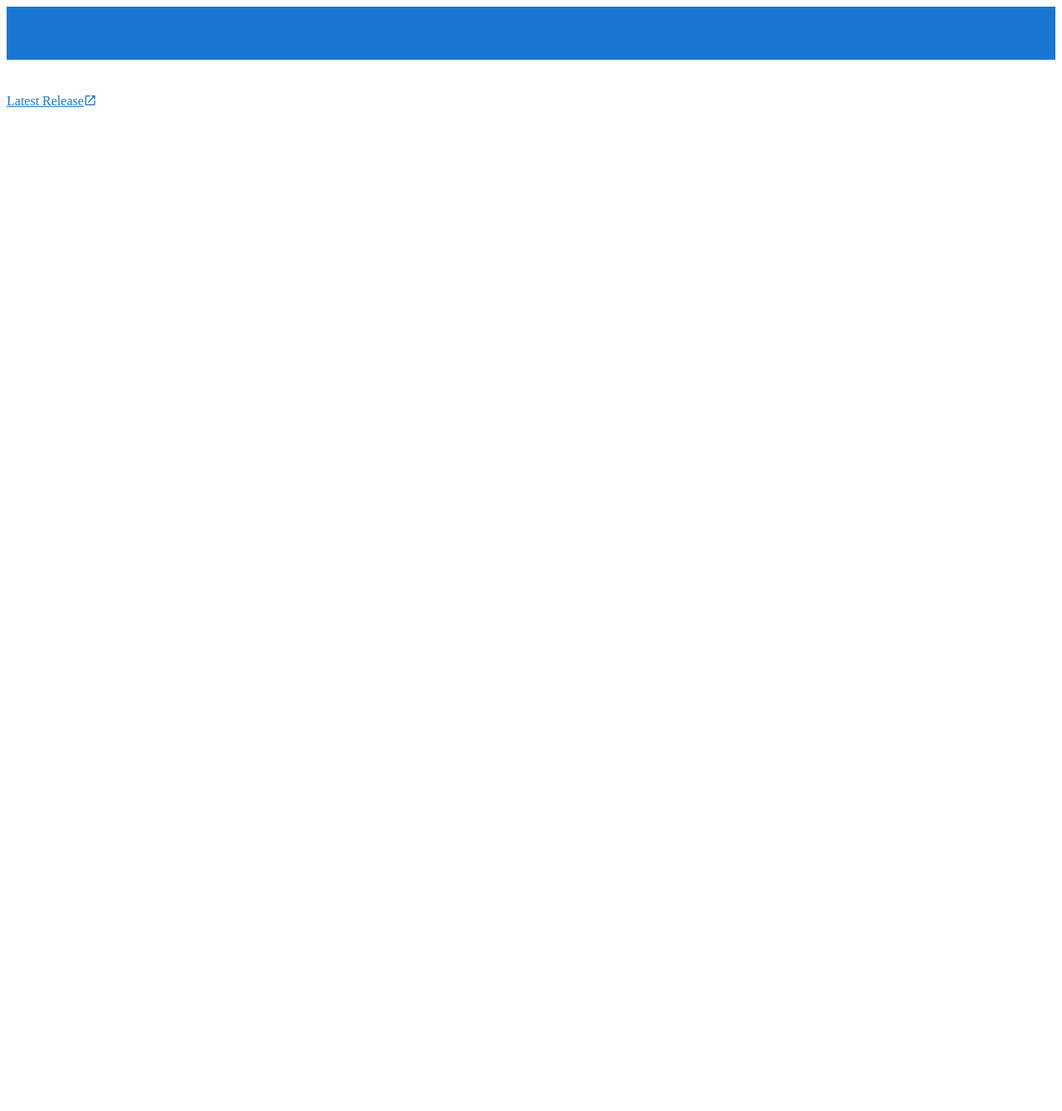
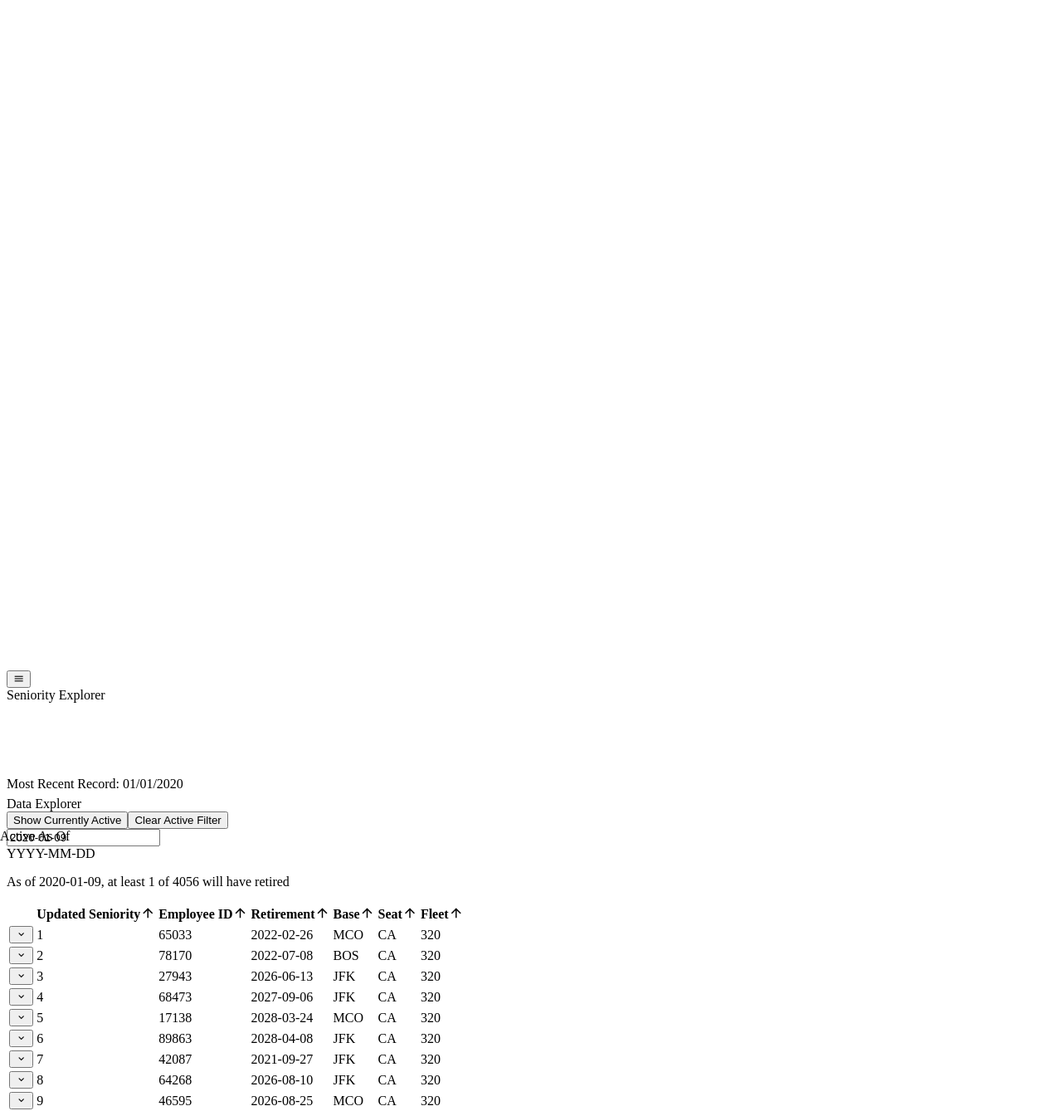
Before and after one commit to AirbusDriver/SeniorityVue, a Vue app: page /seniority in a window 1280 px wide. Shown: the top 1339 px of the page at 83% size. Before the commit the page ends 800 px from the top, so only its background shows below. Built offline with nearby package versions, Linux system fonts and the light colour scheme; grey boxes are pictures that could not be loaded.

Commit message:
Move Navbar

```diff
--- a/src/App.vue
+++ b/src/App.vue
@@ -1,34 +1,6 @@
 <template>
   <v-app>
-    <v-app-bar app color="primary" dark>
-      <div class="d-flex align-center">
-        <v-img
-          alt="Vuetify Logo"
-          class="shrink mr-2"
-          contain
-          src="https://cdn.vuetifyjs.com/images/logos/vuetify-logo-dark.png"
-          transition="scale-transition"
-          width="40"
-        />
-
-        <v-img
-          alt="Vuetify Name"
-          class="shrink mt-1 hidden-sm-and-down"
-          contain
-          min-width="100"
-          src="https://cdn.vuetifyjs.com/images/logos/vuetify-name-dark.png"
-          width="100"
-        />
-      </div>
-
-      <v-spacer></v-spacer>
-
-      <v-btn href="https://github.com/vuetifyjs/vuetify/releases/latest" target="_blank" text>
-        <span class="mr-2">Latest Release</span>
-        <v-icon>mdi-open-in-new</v-icon>
-      </v-btn>
-    </v-app-bar>
-
+    <TheNavBar />
     <v-main>
       <router-view></router-view>
     </v-main>
@@ -37,11 +9,12 @@
 
 <script lang="ts">
 import Vue from "vue";
+import TheNavBar from "@/components/TheNavBar.vue";
 
 export default Vue.extend({
   name: "App",
 
-  components: {},
+  components: { TheNavBar },
 
   data: () => ({
     //
--- /dev/null
+++ b/src/components/SeniorityExplorerNavigationBar.vue
@@ -0,0 +1,26 @@
+<template>
+  <div class="seniority-explorer-nav-bar"></div>
+</template>
+
+<script lang="ts">
+import { Vue, Component } from "vue-property-decorator";
+
+@Component
+export default class SeniorityExplorerNavigationBar extends Vue {
+  drawer = true;
+  mini = true;
+  items = [
+    {
+      title: "Main",
+      icon: "mdi-home-city",
+      to: {
+        name: "SeniorityMain"
+      }
+    },
+    {
+      title: "Data",
+      icon: "mdi-table-large"
+    }
+  ];
+}
+</script>
--- /dev/null
+++ b/src/components/SeniorityExplorerSystemBar.vue
@@ -0,0 +1,40 @@
+<template>
+  <div class="seniority-explorer-system-bar">
+    <v-system-bar dark extended>
+      <v-toolbar-title class="mx-2">
+        <div v-if="hasRecord">Most Recent Record: {{ latestRecordDate }}</div>
+        <div v-else>No Records Currently Available</div>
+      </v-toolbar-title>
+
+      <v-spacer />
+    </v-system-bar>
+  </div>
+</template>
+
+<script lang="ts">
+import { Component, Vue } from "vue-property-decorator";
+import { SeniorityRecord } from "@/seniority/types";
+
+@Component
+export default class SeniorityExplorerSystemBar extends Vue {
+  get latestRecord(): SeniorityRecord | null {
+    return this.$store.getters["seniority/mostRecentRecord"];
+  }
+
+  get latestRecordDate(): string {
+    if (this.hasRecord != null) {
+      const last = this.latestRecord as SeniorityRecord;
+      const [year, month, date] = last.publishedDate
+        .toISOString()
+        .substr(0, 10)
+        .split("-");
+      return `${month}/${date}/${year}`;
+    }
+    return "";
+  }
+
+  get hasRecord(): boolean {
+    return this.latestRecord != null;
+  }
+}
+</script>
--- /dev/null
+++ b/src/components/TheNavBar.vue
@@ -0,0 +1,38 @@
+<template>
+  <div class="nav">
+    <v-navigation-drawer v-model="drawer" clipped app dark>
+      <v-list dense>
+        <v-list-item link :to="{name: 'SeniorityExplore'}">
+          <v-list-item-action>
+            <v-icon>mdi-table</v-icon>
+          </v-list-item-action>
+          <v-list-item-content>
+            <v-list-item-title>Data</v-list-item-title>
+          </v-list-item-content>
+        </v-list-item>
+        <v-list-item link :to="{name: 'About'}">
+          <v-list-item-action>
+            <v-icon>mdi-github</v-icon>
+          </v-list-item-action>
+          <v-list-item-content>
+            <v-list-item-title>Contribute</v-list-item-title>
+          </v-list-item-content>
+        </v-list-item>
+      </v-list>
+    </v-navigation-drawer>
+
+    <v-app-bar app dark>
+      <v-app-bar-nav-icon @click.stop="drawer = !drawer"></v-app-bar-nav-icon>
+      <v-toolbar-title>Seniority Explorer</v-toolbar-title>
+    </v-app-bar>
+  </div>
+</template>
+
+<script lang="ts">
+import { Vue, Component } from "vue-property-decorator";
+
+@Component
+export default class NavBar extends Vue {
+  drawer = false;
+}
+</script>
--- a/src/router/index.ts
+++ b/src/router/index.ts
@@ -1,6 +1,7 @@
 import Vue from 'vue'
 import VueRouter, { RouteConfig } from 'vue-router'
 import Home from '../views/Home.vue'
+import Seniority from '../views/Seniority.vue'
 
 Vue.use(VueRouter)
 
@@ -17,6 +18,17 @@ const routes: Array<RouteConfig> = [
     // this generates a separate chunk (about.[hash].js) for this route
     // which is lazy-loaded when the route is visited.
     component: () => import(/* webpackChunkName: "about" */ '../views/About.vue')
+  },
+  {
+    path: '/seniority',
+    component: Seniority,
+    children: [
+      {
+        path: '',
+        component: Home,
+        name: 'SeniorityExplore'
+      }
+    ]
   }
 ]
 
--- a/src/views/Home.vue
+++ b/src/views/Home.vue
@@ -1,5 +1,4 @@
 <template>
-  <v-container>
   <v-card dark>
     <!-- Data Header -->
     <v-card-title class="headline">Data Explorer</v-card-title>
@@ -48,7 +47,7 @@
       class="mt-5"
       dense
       show-expand
-        single-expand="true"
+      :single-expand="true"
       :expanded.sync="expanded"
       :headers="tableHeaders"
       :items="pilotData"
@@ -75,7 +74,6 @@
       </template>
     </v-data-table>
   </v-card>
-  </v-container>
 </template>
 
 <script lang="ts">
--- /dev/null
+++ b/src/views/Seniority.vue
@@ -0,0 +1,27 @@
+<template>
+  <div class="seniority">
+    <SeniorityExplorerSystemBar />
+    <v-container>
+      <SeniorityNavigationBar />
+      <router-view></router-view>
+    </v-container>
+  </div>
+</template>
+
+<script lang="ts">
+import { Component, Vue } from "vue-property-decorator";
+import SeniorityExplorerSystemBar from "@/components/SeniorityExplorerSystemBar.vue";
+import SeniorityNavigationBar from "@/components/SeniorityExplorerNavigationBar.vue";
+import { SeniorityActionTypes } from "@/store/seniority/types";
+
+const ACTIONS = SeniorityActionTypes;
+
+@Component({
+  components: { SeniorityExplorerSystemBar, SeniorityNavigationBar }
+})
+export default class Seniority extends Vue {
+  mounted() {
+    this.$store.dispatch("seniority/" + ACTIONS.LOAD_SENIORITY_RECORDS);
+  }
+}
+</script>
```
Also changed, not shown: src/components/SeniorityTable.vue (deleted, +0 -12 lines). Lines whose indentation alone changed are shown as unchanged.
